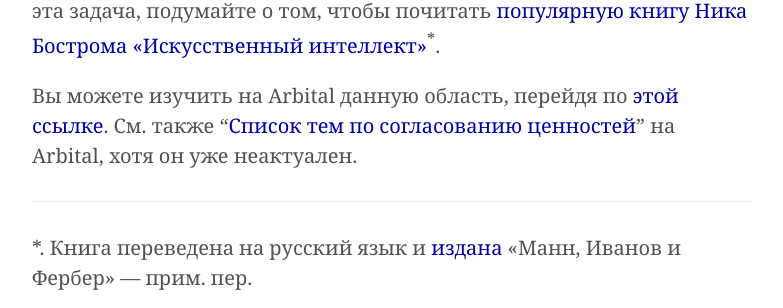
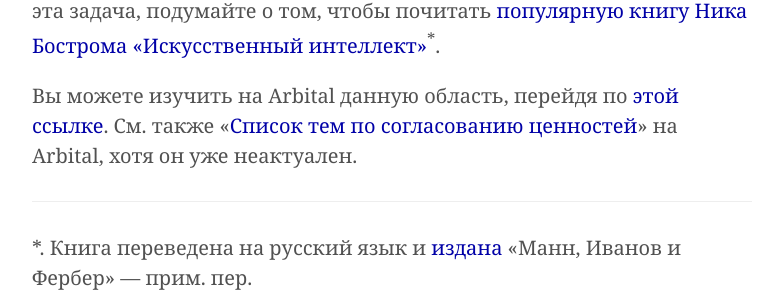
Before and after one commit to Arbital-RU/arbital-ru.github.io, a Jekyll site: the page built from _posts/2024-05-18-ai_alignment.md, in a window 1280 px wide. Shown: the part 1445-1753 px from the top of the page, without its empty margins (248-1031 px from the left). Built offline with Jekyll 4.4.1, drawn with Linux system fonts in a browser that asks for light colours.

```diff
--- a/_posts/2024-05-18-ai_alignment.md
+++ b/_posts/2024-05-18-ai_alignment.md
@@ -17,7 +17,7 @@ excerpt: "«Задача согласования продвинутых аге
 
 Хорошей вводной статьи или обзорной статьи по этой области в настоящее время нет. Если вы понятия не имеете, в чем заключается эта задача, подумайте о том, чтобы почитать [популярную книгу Ника Бострома «Искусственный интеллект»][bostrom_superintelligence]<sup>*</sup>.
 
-Вы можете изучить на Arbital данную область, перейдя по [этой ссылке][explore/ai_alignment]. См. также "[Список тем по согласованию ценностей][value_alignment_subject_list]" на Arbital, хотя он уже неактуален.
+Вы можете изучить на Arbital данную область, перейдя по [этой ссылке][explore/ai_alignment]. См. также «[Список тем по согласованию ценностей][value_alignment_subject_list]» на Arbital, хотя он уже неактуален.
 
 ---
 
```
